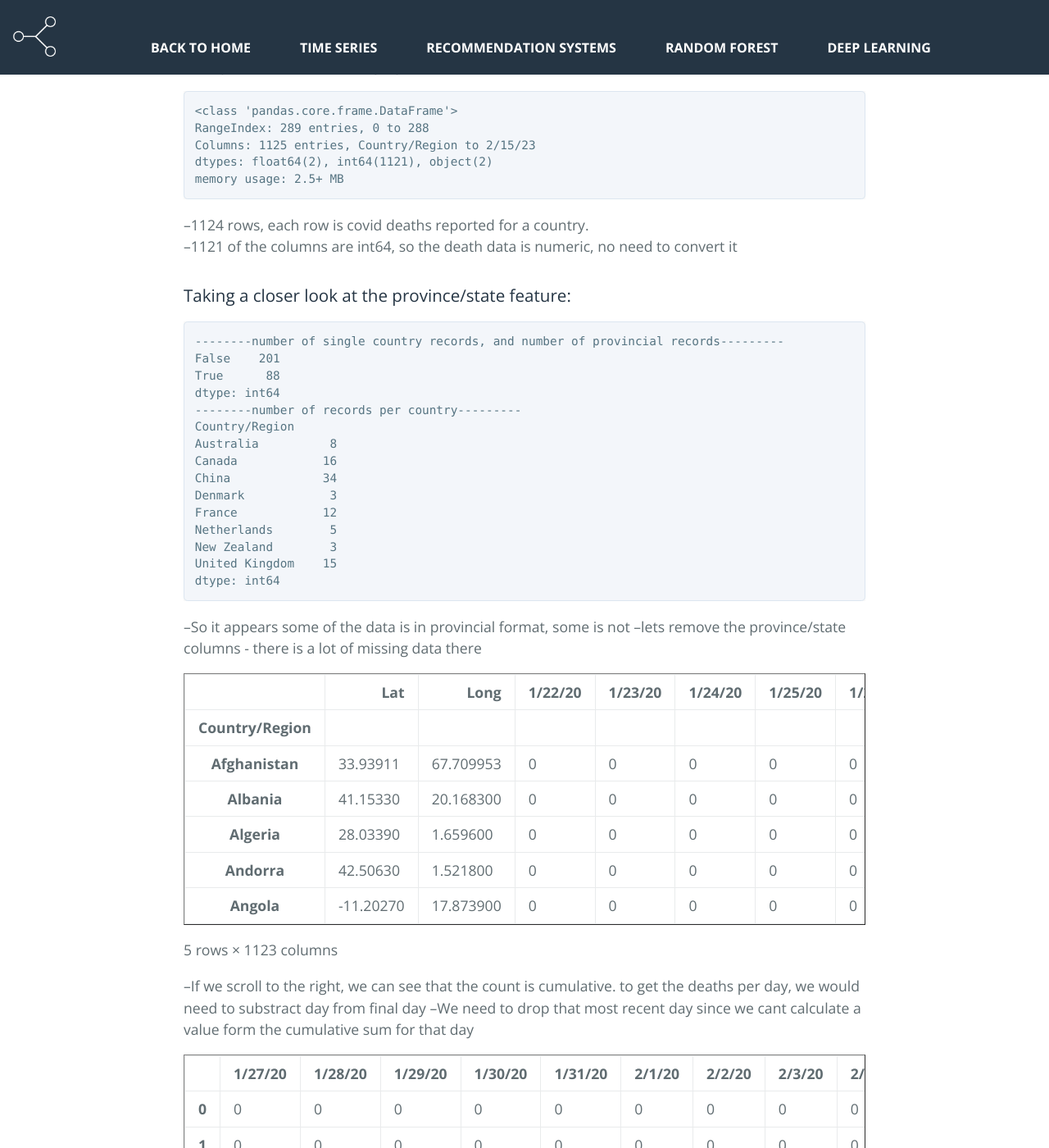
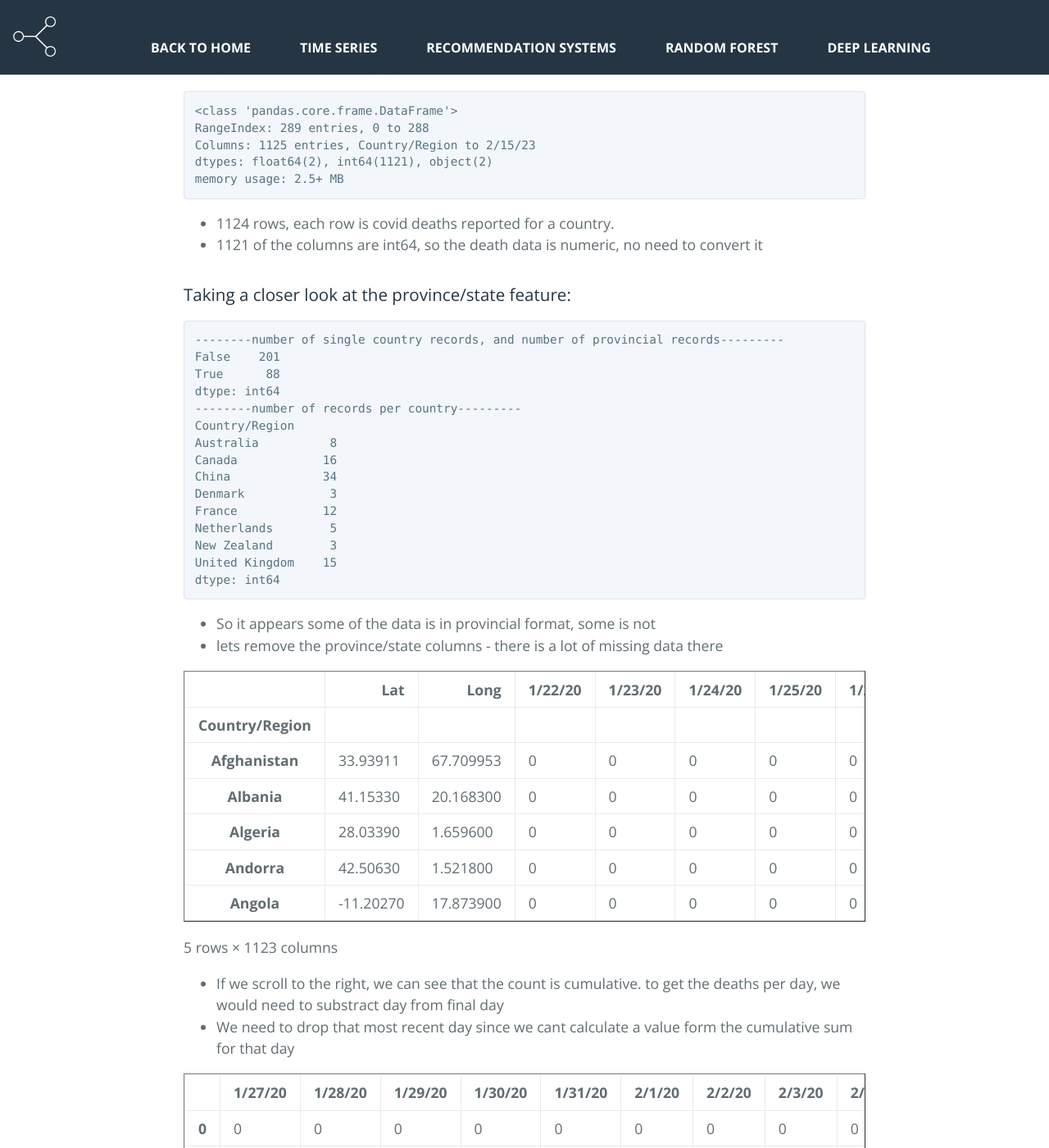
Before and after one commit to benjamin-j-cooper/benjamin-j-cooper.github.io, a Jekyll site: the page built from docs/tsa.md, in a window 1280 px wide and 1400 px high, scrolled down 946 px. Shown: the whole window at 82% size. Built offline with Jekyll 4.4.1, drawn with Linux system fonts in a browser that asks for light colours; some of the changed text lies outside the part shown.

Commit message:
troubleshooting mobile compatability

```diff
--- a/docs/_includes/projects/tsa_project.md
+++ b/docs/_includes/projects/tsa_project.md
@@ -171,8 +171,8 @@ Each column is a country, but we can see by scrolling over that not all of them
     memory usage: 2.5+ MB
 
 
---1124 rows, each row is covid deaths reported for a country.
---1121 of the columns are int64, so the death data is numeric, no need to convert it
+ - 1124 rows, each row is covid deaths reported for a country.
+ - 1121 of the columns are int64, so the death data is numeric, no need to convert it
 
 ### Taking a closer look at the province/state feature:
 
@@ -192,8 +192,8 @@ Each column is a country, but we can see by scrolling over that not all of them
     United Kingdom    15
     dtype: int64
 
---So it appears some of the data is in provincial format, some is not
---lets remove the province/state columns - there is a lot of missing data there
+ - So it appears some of the data is in provincial format, some is not
+ - lets remove the province/state columns - there is a lot of missing data there
 
 
 
@@ -378,8 +378,8 @@ Each column is a country, but we can see by scrolling over that not all of them
 
 
 
---If we scroll to the right, we can see that the count is cumulative. to get the deaths per day, we would need to substract day from final day
---We need to drop that most recent day since we cant calculate a value form the cumulative sum for that day
+ - If we scroll to the right, we can see that the count is cumulative. to get the deaths per day, we would need to substract day from final day
+ - We need to drop that most recent day since we cant calculate a value form the cumulative sum for that day
 
 
 
@@ -699,7 +699,7 @@ Each column is a country, but we can see by scrolling over that not all of them
 
 
 
---We can also see there are at least two "events" (the olympics):
+ - We can also see there are at least two "events" (the olympics):
 
 
 
@@ -757,7 +757,7 @@ Each column is a country, but we can see by scrolling over that not all of them
 
 
 
---We will leave them in for now.
+ - We will leave them in for now.
 
 
 ### Plotting distribution of death counts per day
@@ -767,7 +767,7 @@ Each column is a country, but we can see by scrolling over that not all of them
 ![png](assets/images/tsa_files/Covid19_analysis_35_0.png)
 
 
---Lets adjsut the number of bins and plot again...
+ - Lets adjsut the number of bins and plot again...
 
 
 ![png](assets/images/tsa_files/Covid19_analysis_36_0.png)
@@ -780,7 +780,7 @@ Each column is a country, but we can see by scrolling over that not all of them
 ![png](assets/images/tsa_files/Covid19_analysis_33_0.png)
 
 
---lets adjsut this plot, turning it horizontally and coloring the country feature...
+ - lets adjsut this plot, turning it horizontally and coloring the country feature...
 
 
 ![png](assets/images/tsa_files/Covid19_analysis_37_0.png)
@@ -800,11 +800,11 @@ Each column is a country, but we can see by scrolling over that not all of them
 ![png](assets/images/tsa_files/Covid19_analysis_41_1.png)
 
 
---Interestingly, we can see there is correlation between some countries in the top 10!
---Countries in Europe (UK, Italy, Germany, France) are moderately correlated
---US is moderately correlated with European countries
---This is very interesting suggests we may want to look deeper into some of these trends we are observing:
---Are countries with correlated death rates: closer in proximity? On the same continent? Share language? Have trade or diplomatic status? Frequent tourism?
+ - Interestingly, we can see there is correlation between some countries in the top 10!
+ - Countries in Europe (UK, Italy, Germany, France) are moderately correlated
+ - US is moderately correlated with European countries
+ - This is very interesting suggests we may want to look deeper into some of these trends we are observing:
+ - Are countries with correlated death rates: closer in proximity? On the same continent? Share language? Have trade or diplomatic status? Frequent tourism?
 
 # lets just look at the US data
 
@@ -861,13 +861,13 @@ Each column is a country, but we can see by scrolling over that not all of them
 
 
 
---The distribution of daily deaths in the US is right skewed.
---Lets check the trend in the US Covid death rate by plotting number of deaths over time
+ - The distribution of daily deaths in the US is right skewed.
+ - Lets check the trend in the US Covid death rate by plotting number of deaths over time
 
 ### Plotting daily deaths in US from 1/22/2020 - 2/15/2023
 
---Important public health events indicated with verticle red dashed lines
---first line is lock down
---other lines are releases of vaccines/booster authorizations
+ - Important public health events indicated with verticle red dashed lines
+ - first line is lock down
+ - other lines are releases of vaccines/booster authorizations
 
 ![png](assets/images/tsa_files/Covid19_analysis_52_0.png)
--- a/docs/tsa.md
+++ b/docs/tsa.md
@@ -6,6 +6,5 @@ description: this is an example of rendering a jupyter notebook as markdown on t
 
 {% include projects/tsa_project.md %}
 
-<div>
-    <a href="#page-top" class="btn">Top of Page</a>
-</div>
+
+<a href="#page-top" class="btn">Top of Page</a>
```
